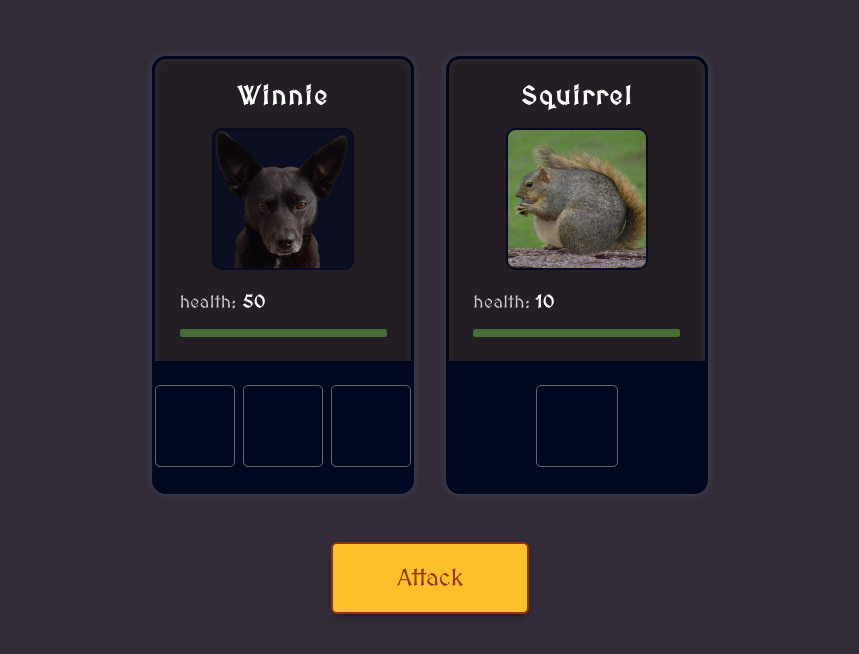
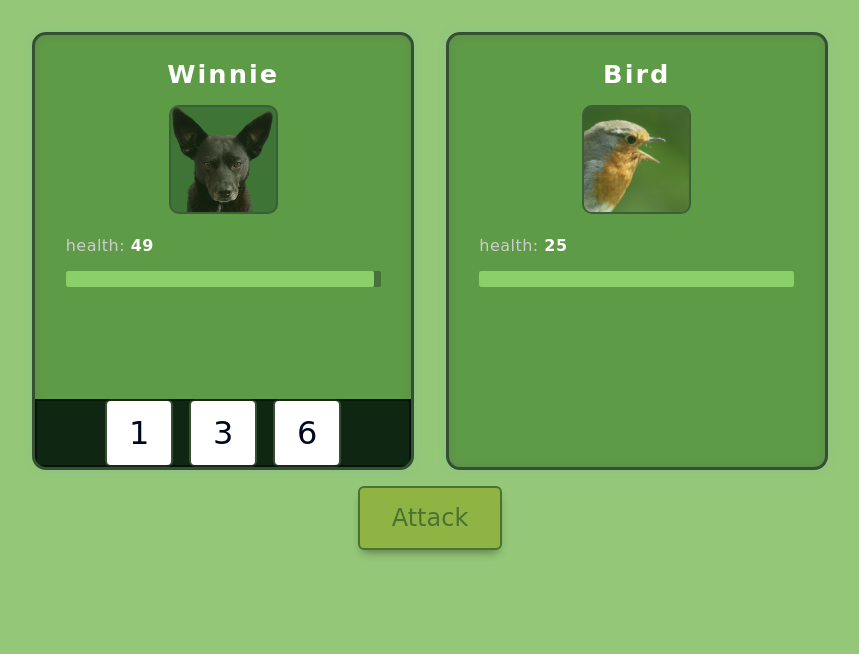
Before and after one commit to Dog-Park-Games/dicerpg, a plain HTML site: page index.html in a window 1280 px wide. Both pictures are taken after a click on the button "Attack". Shown: the whole page, without its empty margins (210-1069 px from the left). Drawn offline with Linux system fonts and the light colour scheme.

Commit message:
New theme

```diff
--- a/index.css
+++ b/index.css
@@ -1,99 +1,99 @@
 html, body {
     padding: 0;
     margin: 0;
-    background: rgb(51,43,55);
-    background: radial-gradient(circle, rgba(51,43,55,1) 0%, rgba(51,43,55,1) 100%);
+    background: #306230;
     display: flex;
     flex-direction: column;
     align-items: center;
-    color:#fff;
-    font-family: 'MedievalSharp', cursive;
+    color: #fff;
+    font-family: 'Poppins', cursive;
 }
 
 main {
-    display:flex;
+    display: flex;
     flex-direction: column;
-    width:100vw;
+    width: 100vw;
     align-items: center;
-    margin-top: .5rem;
+    margin-top: 1rem;
 }
 
-@media(min-width:550px){
-   main {
+@media (min-width: 550px) {
+    main {
         flex-direction: row;
-        margin:6vh 5vw;
+        margin: 2vh 5vw;
         justify-content: center;
-        width:86vw;
+        width: 90vw;
         gap: 2rem;
     }
 }
 
 .character-card {
-    height:14rem;
-    margin-top: .5rem;
-    width:94vw;
-    max-width: 230px;
+    height: 16rem;
+    margin-top: 1rem;
+    width: 90vw;
+    max-width: 350px;
     padding: 1vh 1vw;
     font-size: 1.6rem;
     color: white;
     border-radius: 14px;
     position: relative;
-    background: #231d24;
+    background: #28482a;
     text-align: center;
     overflow: hidden;
-    border: 0.2rem solid #000721;
-    box-shadow: inset 0px 0px 6px 2px rgba(100,100,100,0.2),
-                0px 0px 10px rgba(117,182,214,0.2);
+    border: 0.2rem solid #364f32;
+    box-shadow: inset 0px 0px 6px 2px rgba(100, 100, 100, 0.2),
+                0px 0px 10px rgba(117, 182, 214, 0.2);
 }
 
-@media(min-width:550px){
+@media (min-width: 550px) {
     .character-card {
-        border: 0.2rem solid #000721;
-        height:26rem;
-        width:37vw;
+        border: 0.2rem solid #364f32;
+        height: 26rem;
+        width: 40vw;
     }
 }
 
 .name {
     margin: 1vh 0;
-    width:100%;
+    width: 100%;
     letter-spacing: 0.08em;
     font-size: 90%;
 }
 
-@media(min-width:550px){
+@media (min-width: 550px) {
     .name {
-    margin: 2vh 0;
-    font-size: 100%;
-}
+        margin: 2vh 0;
+        font-size: 100%;
+    }
 }
 
 .avatar {
-    width: 15vh;
-    border: 2px solid #000721;
-    max-width:60%;
+    width: 20%;
+    border: 2px solid #364f32;
+    max-width: 100px;
     opacity: 0.8;
     border-radius: 10px;
-    background-color: rgba(0, 7, 33, 0.8);
+    background-color: rgba(45, 95, 44, 0.8);
 }
 
-@media(min-width:550px){
+@media (min-width: 550px) {
     .avatar {
-        width: 25vh;
+        width: 30%;
+        max-width: 150px;
     }
 }
 
 .health {
-    font-size:1.1rem;
+    font-size: 1rem;
     font-weight: normal;
-    width:90%;
+    width: 90%;
     text-align: left;
     margin: 1vh 5%;
-    color:#ccc;
+    color: #ccc;
     letter-spacing: 0.03em;
 }
 
-@media(min-width:550px){
+@media (min-width: 550px) {
     .health {
         margin: 2vh 5%;
     }
@@ -101,104 +101,211 @@ main {
 
 .health b {
     font-weight: bold;
-    color:#fff;
+    color: #fff;
 }
 
 .health-bar-outer {
-    background: #171217;
-    height: 1vh;
-    width:90%;
+    background: #0e2612;
+    height: 1rem;
+    width: 90%;
     margin: 0 5%;
     border-radius: 2px;
 }
 
 .health-bar-outer .health-bar-inner {
-    background: #466d34;
+    background: #4a8c45;
     height: 100%;
     border-radius: 2px;
 }
 
 .health-bar-outer .health-bar-inner.danger {
-    background:#d1435f;
+    background: #b24247;
 }
 
 .dice-container {
-    width:100%;
-    height: 20%;
+    width: 100%;
+    max-height: 10vh;
     position: absolute;
-    bottom:0;
-    left:0px;
-    right:0;
-    background: #000721;
+    bottom: 0;
+    left: 0;
+    background: #0e2612;
     display: flex;
     justify-content: center;
     align-items: center;
-    gap: .5rem;
+    gap: 1rem;
+    overflow: hidden;
 }
 
-@media(min-width:550px){
+@media (min-width: 550px) {
     .dice-container {
-        height: 30%;
+        max-height: 15vh;
         border-bottom-left-radius: 3px;
         border-bottom-right-radius: 3px;
     }
 }
 
-.dice, .placeholder-dice{
-    height:5.5vh;
-    width:5.5vh;
+.dice {
+    flex: 0 0 auto;
+    height: 5vh;
+    width: 5vh;
     background: #fff;
-    border-radius: 5px;
-    border:1px solid #666;
-    color:#000721;
+    border-radius: 6px;
+    border: 2px solid #364f32;
+    color: #000721;
     text-align: center;
-    line-height: 6vh;
+    line-height: 5vh;
+    font-size: 1.5rem;
+    display: flex;
+    justify-content: center;
+    align-items: center;
 }
 
-@media(min-width:550px){
-.dice-container .dice, .dice-container .placeholder-dice{
-    height:10vh;
-    width:10vh;
-    line-height: 10.5vh;
-}
+@media (min-width: 550px) {
+    .dice {
+        height: 8vh;
+        width: 8vh;
+        line-height: 8vh;
+        font-size: 2rem;
+    }
 }
 
-.dice-container .placeholder-dice{
-    background-color: transparent;
+
+.dice:before {
+    content: "";
+    position: absolute;
+    top: 0;
+    left: 0;
+    width: 100%;
+    height: 100%;
+    box-shadow: inset 0 0 0 2px rgba(0, 0, 0, 0.2);
+}
+
+.dice-dot {
+    position: absolute;
+    width: 1.5vh;
+    height: 1.5vh;
+    background: #000721;
+    border-radius: 50%;
+}
+
+.dice-dot:nth-child(1) {
+    top: 15%;
+    left: 15%;
+}
+
+.dice-dot:nth-child(2) {
+    top: 15%;
+    left: 50%;
+}
+
+.dice-dot:nth-child(3) {
+    top: 15%;
+    right: 15%;
+}
+
+.dice-dot:nth-child(4) {
+    top: 50%;
+    left: 15%;
+}
+
+.dice-dot:nth-child(5) {
+    top: 50%;
+    left: 50%;
+}
+
+.dice-dot:nth-child(6) {
+    top: 50%;
+    right: 15%;
+}
+
+.dice-dot:nth-child(7) {
+    bottom: 15%;
+    left: 15%;
+}
+
+.dice-dot:nth-child(8) {
+    bottom: 15%;
+    left: 50%;
+}
+
+.dice-dot:nth-child(9) {
+    bottom: 15%;
+    right: 15%;
 }
 
 button {
-    margin-top: .5rem;
-    font-family: 'MedievalSharp', cursive;
-    background-color: #fcc02a;
-    border: 2px solid #963404;
+    margin-top: 1rem;
+    font-family: 'Poppins', cursive;
+    background-color: #8fb444;
+    border: 2px solid #4a7232;
     outline: none;
-    padding-left:5vw;
-    padding-right:5vw;
+    padding: 0.8rem 2rem;
     text-align: center;
     text-decoration: none;
     display: inline-block;
     font-size: 1.5rem;
     border-radius: 6px;
     cursor: pointer;
-    color:#963404;
-    height:9vh;
-    box-shadow: 0px 6px 10px -4px rgba(0,0,0,0.4);
+    color: #4a7232;
+    height: 8vh;
+    box-shadow: 0px 6px 10px -4px rgba(0, 0, 0, 0.4);
 }
 
-@media(min-width:550px){
+@media (min-width: 550px) {
     button {
         margin-top: 0;
     }
 }
 
-button:focus { outline: 0 }
+button:focus {
+    outline: 0;
+}
 
-.end-game{
+.end-game {
     margin-top: 25%;
     text-align: center;
 }
 
-.end-emoji{
+.end-emoji {
     font-size: 80px;
 }
+
+/* Additional forest or park theme styles */
+
+html, body {
+    background: #94c777;
+}
+
+.character-card {
+    background: #5e9b47;
+}
+
+.health-bar-outer {
+    background: #45723d;
+}
+
+.health-bar-outer .health-bar-inner {
+    background: #8bcf69;
+}
+
+.health-bar-outer .health-bar-inner.danger {
+    background: #f97e7e;
+}
+
+.button {
+    background-color: #bcd674;
+    border: 2px solid #7e8e3e;
+    color: #7e8e3e;
+}
+
+.button:hover {
+    background-color: #a8c161;
+    border: 2px solid #6e7d37;
+    color: #6e7d37;
+}
+
+.button:focus {
+    background-color: #9eb853;
+    border: 2px solid #66722f;
+    color: #66722f;
+}
--- a/index.js
+++ b/index.js
@@ -12,8 +12,8 @@ function getNewMonster() {
 
 function attack() {
 	if (!isWaiting) {
-		winnie.getDiceHtml();
-		monster.getDiceHtml();
+		winnie.setDiceHtml();
+		monster.setDiceHtml();
 		winnie.takeDamage(monster.currentDiceScore);
 		monster.takeDamage(winnie.currentDiceScore);
 		render();
```
